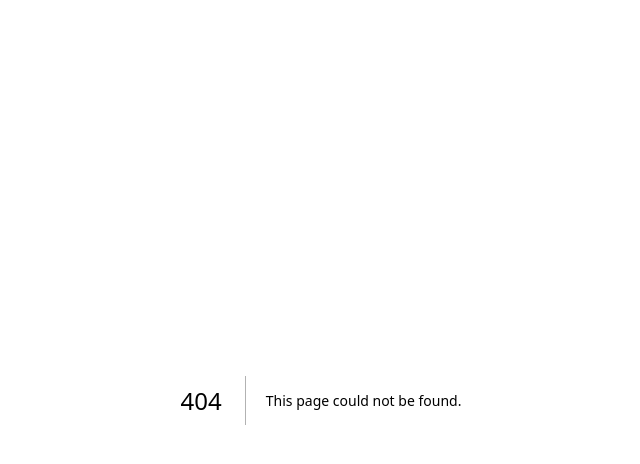
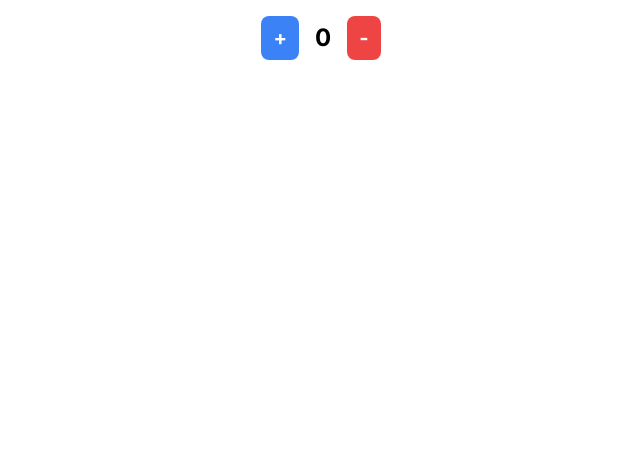
Before and after one commit to YaroslavAntiushyn/next-template, a Next.js app: page /store in a window 1280 px wide. Before the commit this address had no page. Shown: the top 464 px of the page, without its empty margins (319-959 px from the left). Built offline with nearby package versions, Linux system fonts and the light colour scheme.

Commit message:
added mobx

```diff
--- a/package.json
+++ b/package.json
@@ -9,6 +9,8 @@
     "lint": "next lint"
   },
   "dependencies": {
+    "mobx": "^6.12.3",
+    "mobx-react-lite": "^4.0.7",
     "next": "14.1.4",
     "react": "^18",
     "react-dom": "^18",
@@ -16,10 +18,10 @@
     "react-table": "^7.8.0"
   },
   "devDependencies": {
-	"@types/react-table": "^7.7.19",
     "@types/node": "^20",
     "@types/react": "^18",
     "@types/react-dom": "^18",
+    "@types/react-table": "^7.7.19",
     "autoprefixer": "^10.0.1",
     "eslint": "^8",
     "eslint-config-next": "14.1.4",
--- a/src/app/_app.tsx
+++ /dev/null
@@ -1,7 +0,0 @@
-import type { AppProps } from 'next/app'
-
-function MyApp({ Component, pageProps }: AppProps) {
-  return <Component {...pageProps} />
-}
-
-export default MyApp
--- a/src/app/layout.tsx
+++ b/src/app/layout.tsx
@@ -1,6 +1,7 @@
 import type { Metadata } from 'next'
 import { Inter } from 'next/font/google'
 import './globals.css'
+import StoreProvider from '@/components/shared/stores/RootStoreProvider'
 
 const inter = Inter({ subsets: ['latin'] })
 
@@ -16,7 +17,9 @@ export default function RootLayout({
 }>) {
   return (
     <html lang='en'>
-      <body className={inter.className}>{children}</body>
+      <body className={inter.className}>
+        <StoreProvider>{children}</StoreProvider>
+      </body>
     </html>
   )
 }
--- /dev/null
+++ b/src/app/store/page.tsx
@@ -0,0 +1,15 @@
+'use client'
+import Counter from '@/components/atoms/Counter'
+// import { Store } from '@/components/shared/stores/store'
+import { observer } from 'mobx-react-lite'
+import { NextPage } from 'next'
+
+const StorePage: NextPage = observer(() => {
+  return (
+    <>
+      <Counter />
+    </>
+  )
+})
+
+export default StorePage
--- /dev/null
+++ b/src/components/atoms/Counter.tsx
@@ -0,0 +1,31 @@
+'use client'
+import { FC } from 'react'
+import { observer } from 'mobx-react-lite'
+import { useStores } from '../shared/stores/RootStoreProvider'
+
+const Counter: FC = observer(() => {
+  const {
+    counterStore: { count, increment, decrement }
+  } = useStores()
+  return (
+    <>
+      <div className='flex items-center justify-center py-4'>
+        <button
+          onClick={() => increment(1)}
+          className='text-white bg-blue-500 hover:bg-blue-700 focus:ring-4 focus:ring-blue-300 font-bold rounded-lg text-xl px-3 py-2 dark:bg-blue-600 dark:hover:bg-blue-700 dark:focus:ring-blue-800'
+        >
+          +
+        </button>
+        <div className='mx-4 text-2xl font-bold'>{count}</div>
+        <button
+          onClick={() => decrement(1)}
+          className='text-white bg-red-500 hover:bg-red-700 focus:ring-4 focus:ring-red-300 font-bold rounded-lg text-xl px-3 py-2 dark:bg-red-600 dark:hover:bg-red-700 dark:focus:ring-red-800'
+        >
+          -
+        </button>
+      </div>
+    </>
+  )
+})
+
+export default Counter
--- a/src/components/molecules/Forms/Form.tsx
+++ b/src/components/molecules/Forms/Form.tsx
@@ -8,6 +8,7 @@ const Form: React.FC = () => {
   }
 
   return (
+    <>
       <form onSubmit={handleSubmit(onSubmit)} className='space-y-4'>
         <input
           type='text'
@@ -27,6 +28,7 @@ const Form: React.FC = () => {
           Log Values
         </button>
       </form>
+    </>
   )
 }
 
--- /dev/null
+++ b/src/components/shared/stores/RootStore.tsx
@@ -0,0 +1,7 @@
+import counterStore from './counterStore'
+
+class RootStore {
+  counterStore = counterStore
+}
+
+export default RootStore
--- /dev/null
+++ b/src/components/shared/stores/RootStoreProvider.tsx
@@ -0,0 +1,25 @@
+'use client'
+import { FC, ReactNode, createContext, useContext } from 'react'
+import RootStore from './RootStore'
+
+const RootStoreContext = createContext<RootStore | null>(null)
+
+export const useStores = () => {
+  const context = useContext(RootStoreContext)
+
+  if (!context) {
+    throw new Error('error')
+  }
+
+  return context
+}
+
+const StoreProvider: FC<{ children: ReactNode }> = ({ children }) => {
+  return (
+    <RootStoreContext.Provider value={new RootStore()}>
+      {children}
+    </RootStoreContext.Provider>
+  )
+}
+
+export default StoreProvider
--- /dev/null
+++ b/src/components/shared/stores/counterStore.ts
@@ -0,0 +1,20 @@
+import { makeAutoObservable } from 'mobx'
+
+class CounterStore {
+  count = 0
+
+  constructor() {
+    makeAutoObservable(this)
+  }
+
+  increment = (value: number) => {
+    this.count += value
+  }
+
+  decrement = (value: number) => {
+    this.count -= value
+  }
+}
+
+// export const store = new Store()
+export default new CounterStore()
```
Also changed, not shown: 1 other file (tests, documents, lock files or other folders). Lines whose indentation alone changed are shown as unchanged.
